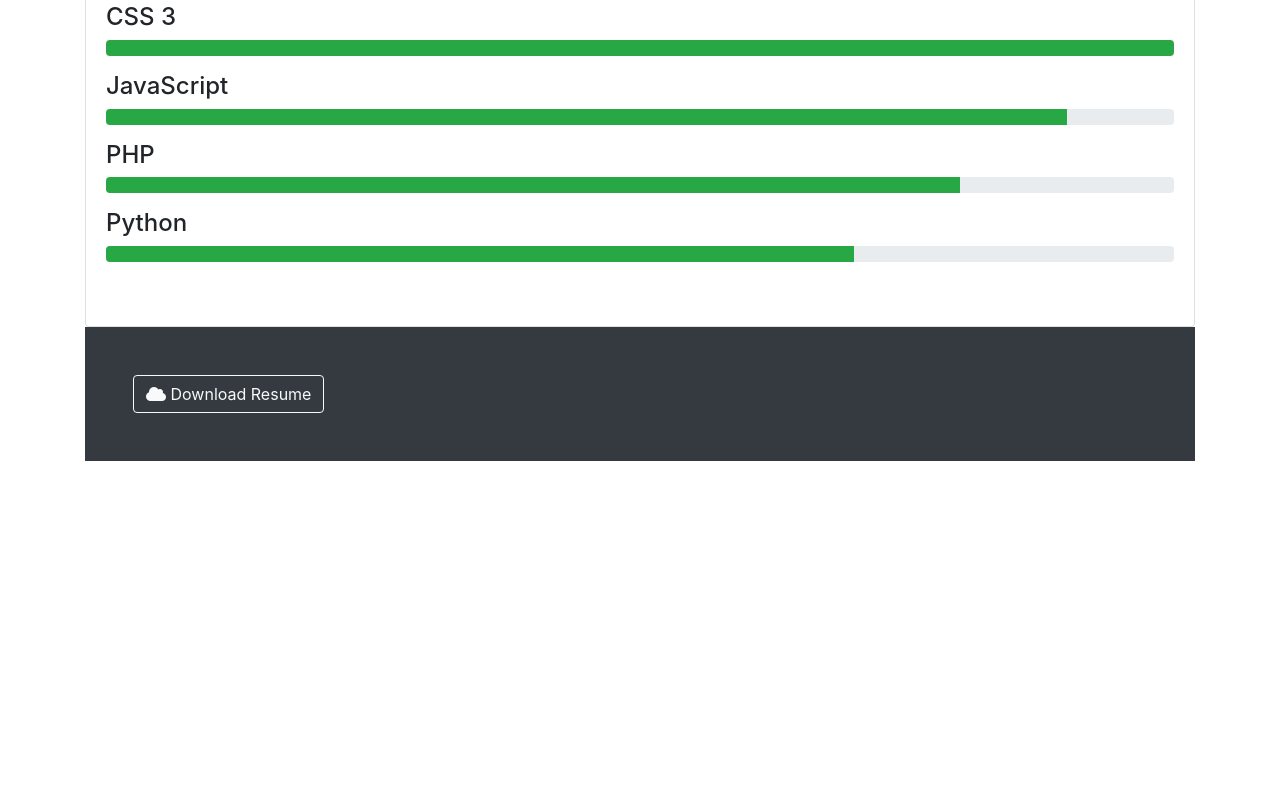
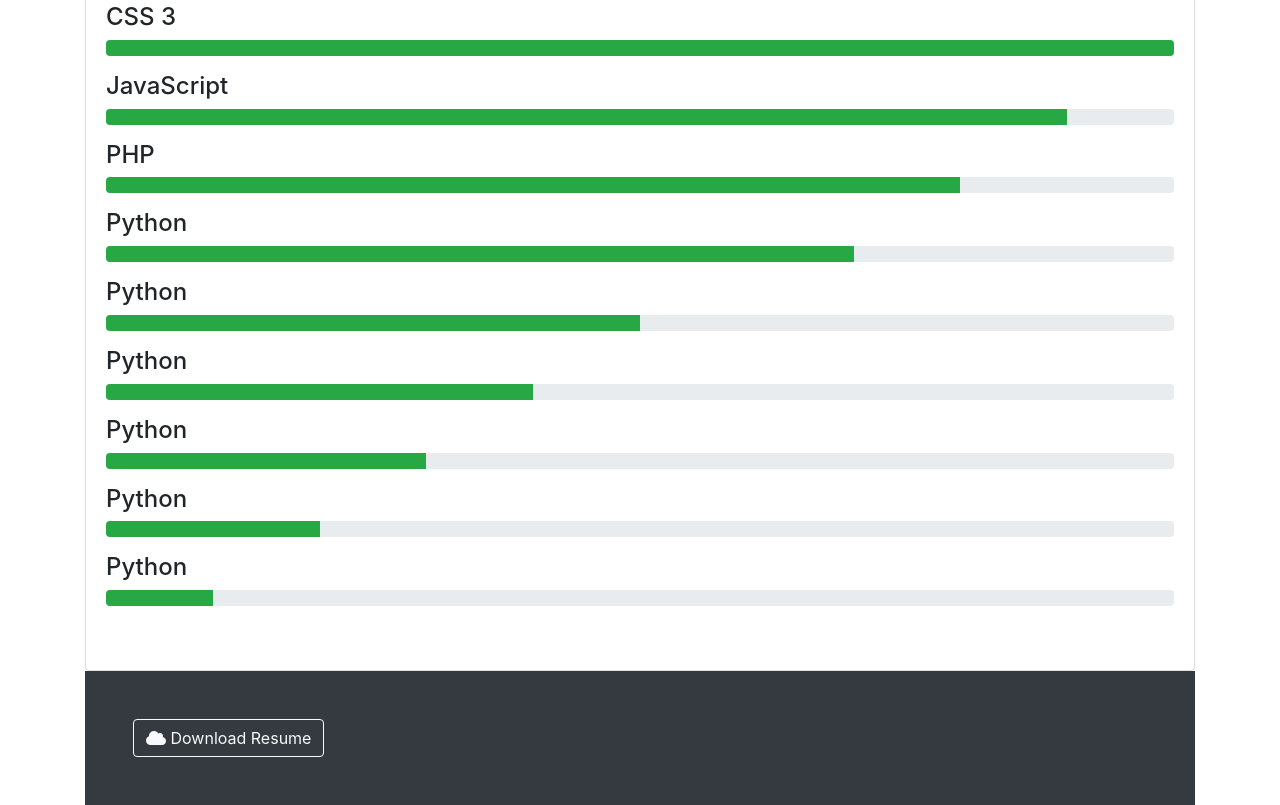
Before and after one commit to colinbinion/PortfoligridBS4, a plain HTML site: page index.html in a window 1280 px wide. Shown: the part 815-1620 px from the top of the page. Before the commit the page ends 1276 px from the top, so only its background shows below. Drawn offline with nearby package versions, Linux system fonts and the light colour scheme; some packages are replaced by stand-ins of ours; a script that the page names is missing.

Commit message:
playing around

```diff
--- a/index.html
+++ b/index.html
@@ -111,6 +111,26 @@
         <h4>Python</h4>
         <div class="progress mb-3">
           <div class="progress-bar bg-success" style="width:70%"></div>
+        </div>
+        <h4>Python</h4>
+        <div class="progress mb-3">
+          <div class="progress-bar bg-success" style="width:50%"></div>
+        </div>
+        <h4>Python</h4>
+        <div class="progress mb-3">
+          <div class="progress-bar bg-success" style="width:40%"></div>
+        </div>
+        <h4>Python</h4>
+        <div class="progress mb-3">
+          <div class="progress-bar bg-success" style="width:30%"></div>
+        </div>
+        <h4>Python</h4>
+        <div class="progress mb-3">
+          <div class="progress-bar bg-success" style="width:20%"></div>
+        </div>
+        <h4>Python</h4>
+        <div class="progress mb-3">
+          <div class="progress-bar bg-success" style="width:10%"></div>
         </div>
       </div>
     </div>
```
